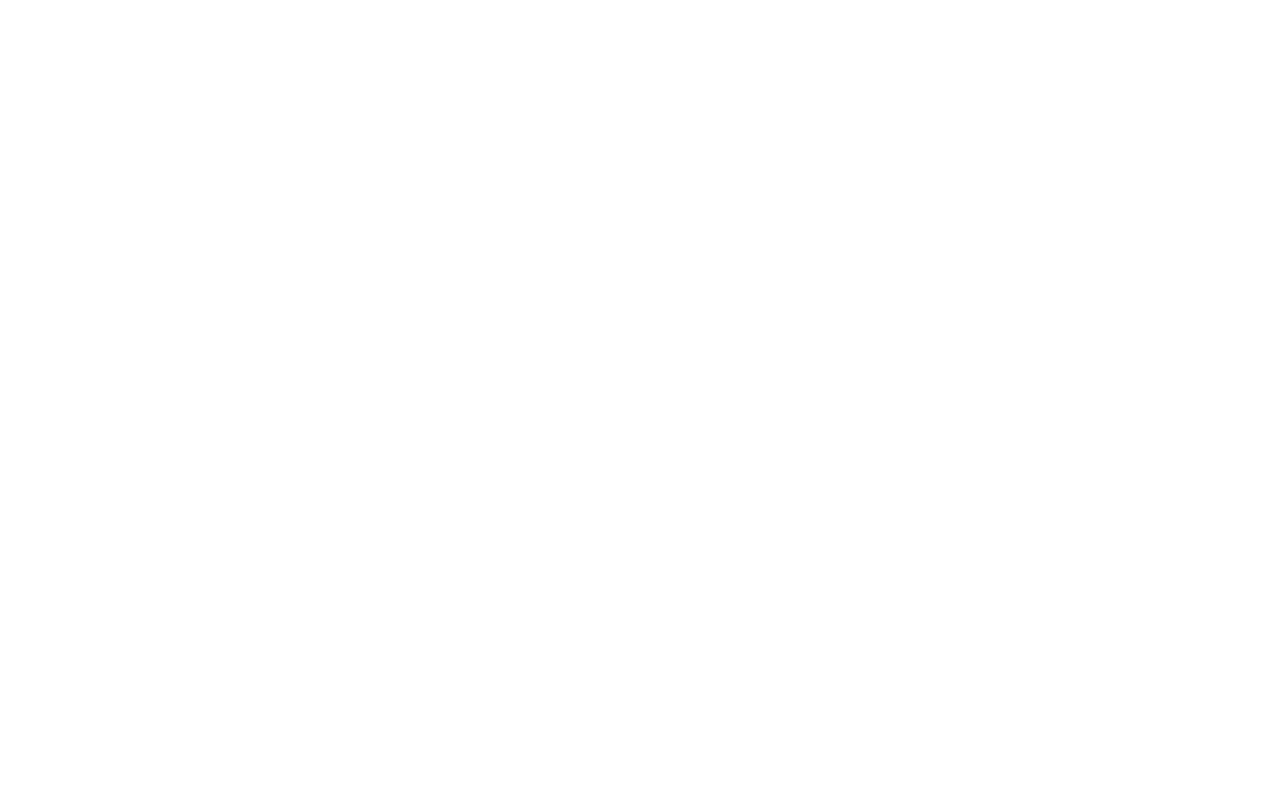
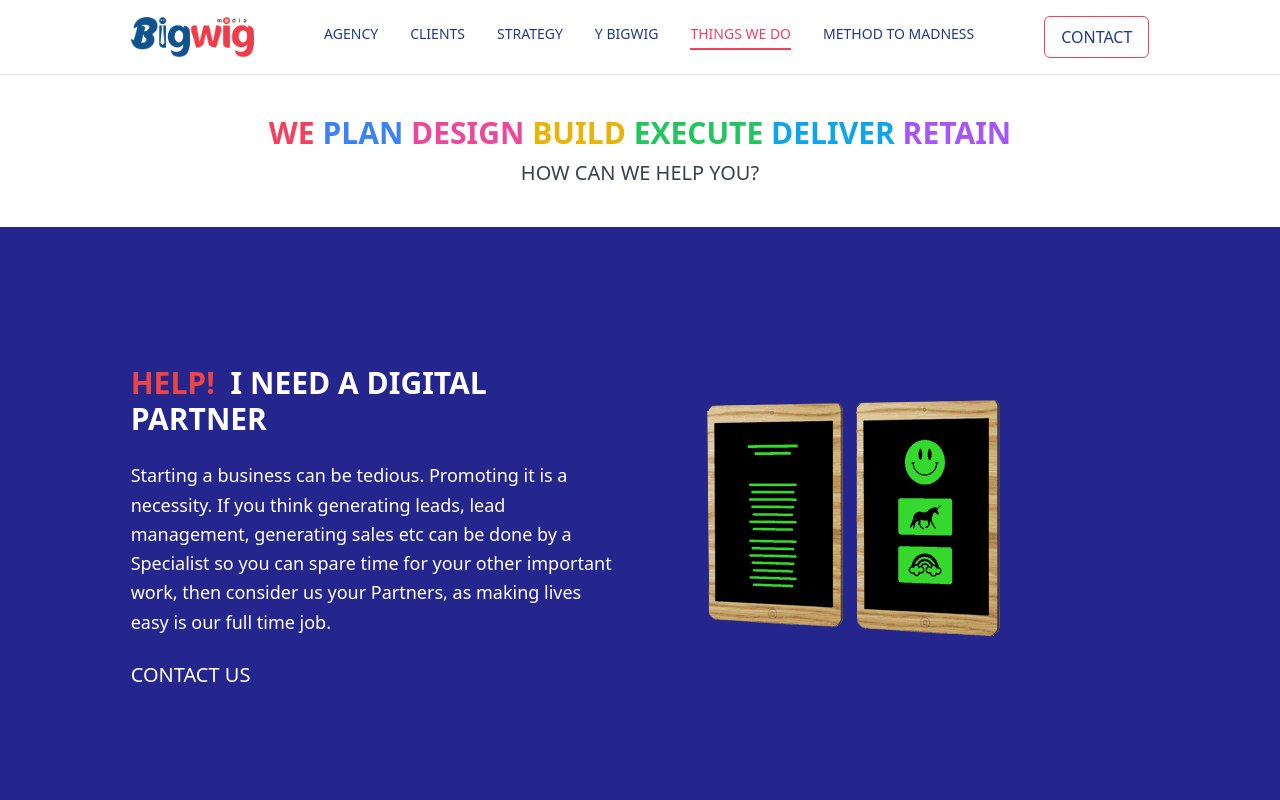
Before and after one commit to Chandan2812/Bigwig, a React (Vite) app: page /things-we-do in a window 1280 px wide. Before the commit this address had no page. Shown: the top 800 px of the page. Built offline with nearby package versions, Linux system fonts and the light colour scheme.

Commit message:
updated help section

```diff
--- a/src/App.tsx
+++ b/src/App.tsx
@@ -27,7 +27,7 @@
             </>
           }
         />
-        <Route path="/things-to-do" element={<HelpSection />} />
+        <Route path="/things-we-do" element={<HelpSection />} />
         <Route path="/Method" element={<Method />} />
         <Route path="/YBigwigSection" element={<YBigwigSection />} />
         <Route path="/Clients" element={<Clients />} />
--- a/src/Pages/Landing.tsx
+++ b/src/Pages/Landing.tsx
@@ -68,8 +68,8 @@
               <Link to="/YBigwigSection" className="block">
                 Y Bigwig
               </Link>
-              <Link to="/things-to-do" className="block">
-                Things to Do
+              <Link to="/things-we-do" className="block">
+                Things We Do
               </Link>
               <Link to="/method" className="block">
                 Method to Madness
--- a/src/Pages/Landing2.tsx
+++ b/src/Pages/Landing2.tsx
@@ -49,7 +49,7 @@
               <Link to="/bigwig">Y Bigwig</Link>
             </li>
             <li>
-              <Link to="/things-to-do">Things to Do</Link>
+              <Link to="/things-we-do">Things We Do</Link>
             </li>
             <li>
               <Link to="/method-to-madness">Method to Madness</Link>
--- a/src/components/HelpSection.tsx
+++ b/src/components/HelpSection.tsx
@@ -5,70 +5,77 @@
 import app from "../assets/app.gif";
 import newWeb from "../assets/new-website.gif";
 import bird from "../assets/digital-instalation.gif";
+import Footer from "./Footer";
+import { Link } from "react-router-dom";
 
 const services = [
   {
     title: "HELP! I NEED A DIGITAL PARTNER",
     description:
-      "Starting a business can be tedious. Promoting it is a necessity. If you think generating leads, lead management, generating sales etc. can be done by a Specialist so you can save time for your other important work, then consider us your Partner... as making lives easy is our full time job.",
+      "Starting a business can be tedious. Promoting it is a necessity. If you think generating leads, lead management, generating sales etc can be done by a Specialist so you can spare time for your other important work, then consider us your Partners, as making lives easy is our full time job.",
     img: digital,
-    bg: "bg-blue-900 text-white",
+    bg: "bg-[#25258E] text-white",
+    helpColor: "text-red-500",
+    restColor: "text-white",
   },
   {
     title: "HELP! I NEED TO EXECUTE A DIGITAL CAMPAIGN",
     description:
-      "Dealing with so many abilities we pride ourselves on having the capacity to handle anything a customer tosses at us. We trust in being the unshakeable comrade our customers could ever need. Be it the reason from individuals mind control to our customer’s overall vision, the list is reason including brands contact services etc.",
+      "Dealing with so many abilities, we pride ourselves on having the capacity to handle anything a customer tosses at us. We trust in being the unparalleled accomplice our customers could ever need; that is the reason notwithstanding our center services we likewise have secondary divisions like SEO, SMO, PPC, SEM, CPL, CPM and loads of other critical sounding 3 letter acronyms.",
     img: campaign,
-    bg: "bg-red-500 text-white",
+    bg: "bg-[#EE3D49] text-white",
+    helpColor: "text-blue-900",
+    restColor: "text-white",
   },
   {
     title: "HELP! I NEED CREATIVE CAMPAIGN",
     description:
-      "Creative campaign can be a distinctive fulfilling creative clinch such as teams both online and offline. Flyers, video editing, website layout, anything you can think of that will be needed in campaigning - we've got you covered.",
+      "Hey, not so stranger. So, at this time you might have some knowledge of the work we provide. And if you thought that is enough of what we do, sorry but we have more in store for you. Creative campaign land to a destination fulfilling creative criteria such as banners: both online and offline, flyers, video editing, website layout, anything you can think of that will be needed in campaigning, we’ve got you covered.",
     img: creativeCampaign,
-    bg: "bg-white",
+    bg: "bg-white text-black",
+    helpColor: "text-blue-900",
+    restColor: "text-red-500",
   },
   {
     title: "HELP! I NEED AN APP",
     description:
-      "We have created everything from corporate apps to multiplayer games to virtual pets. We have found that the real challenge isn't designing or building the functionalities but knowing which ones give actual value - and how to distribute the man hours.",
+      "We have created everything from corporate apps to multiplayer games to virtual pets. We have found that the real challenge isn’t designing or building the functionalities but knowing which ones give actual value - and how to distribute the man hours. We have been through the process countless times and we will get you through too.",
     img: app,
-    bg: "bg-blue-900 text-white",
+    bg: "bg-[#25258E] text-white",
+    helpColor: "text-red-500",
+    restColor: "text-white",
   },
   {
     title: "HELP! I NEED E-COMMERCE WEB APPLICATION WEBSITE",
     description:
-      "A well built DIGITAL PLATFORM should generate revenue, strengthen your brand and handle pressure from your customer support. But the demands and complexity of modern web technology has risen dramatically...",
+      "A well built DIGITAL PLATFROM should generate revenue, strengthen your brand and relieve pressure from your customer support. But the demands and complexity of modern web technology has risen enormously in the past few years, leaving many outdated and broken. Let’s try to fix that. Therefore we focus on creating your base glitch free and convenient so that it can 'rise above all'.",
     img: newWeb,
-    bg: "bg-red-500 text-white",
+    bg: "bg-[#EE3D49] text-white",
+    helpColor: "text-blue-900",
+    restColor: "text-white",
   },
   {
     title: "HELP! I NEED TO ORGANIZE AN EVENT",
     description:
-      "BigWig Events can help you with this too. From corporate events, M.I.C.E, destination weddings, catering to security, every detail is seen through empathetic grace.",
+      "Eventful are the days when you have an event to run. Well, don't get me started, BigWig Events can help you with this too.BigWig is a one stop destination as we cover variety of portions, from corporate events, MICE, desitination weddings, catering to security, every detail is seen through magnifying glass.",
     img: bird,
-    bg: "bg-bigwigBlue text-white",
-  },
-  {
-    title: "HELP! MY THING IS NONE OF THE ABOVE",
-    description:
-      "Just ping us for anything, even for watering your office plants, we probably will do even that awkward task with the utmost genius.",
-    img: "/assets/service7.png",
-    bg: "bg-white",
+    bg: "bg-[#25258E] text-white",
+    helpColor: "text-red-500",
+    restColor: "text-white",
   },
 ];
 
-const formatTitle = (title: string) => {
+const formatTitle = (title: string, helpColor: string, restColor: string) => {
   if (title.startsWith("HELP!")) {
     const parts = title.split("HELP!");
     return (
-      <h3 className="text-xl font-semibold">
-        <span className="text-blue-500 font-bold">HELP!</span>
-        <span style={{ color: "#ee3d49" }}>{parts[1]}</span>
+      <h3 className="text-3xl text-center md:text-left font-bold">
+        <span className={`${helpColor} font-black`}>HELP!</span>
+        <span className={`ml-2 ${restColor}`}>{parts[1]}</span>
       </h3>
     );
   }
-  return <h3 className="text-xl font-semibold">{title}</h3>;
+  return <h3 className="text-3xl font-bold">{title}</h3>;
 };
 
 const HelpSection = () => {
@@ -91,19 +98,24 @@
 
       {/* Services Section */}
       {services.map((service, index) => (
+        <div key={index} className={`w-full ${service.bg}`}>
           <div
-          key={index}
-          className={`flex flex-col md:flex-row ${
+            className={`w-full md:w-5/6 mx-auto flex flex-col md:flex-row ${
               index % 2 === 1 ? "md:flex-row-reverse" : ""
-          } items-center justify-between px-6 py-20 min-h-[600px] ${
-            service.bg
-          }`}
+            } items-center justify-between py-20 min-h-[600px]`}
           >
             {/* Text Section */}
-          <div className="md:w-1/2 space-y-4 px-10">
-            {formatTitle(service.title)}
-            <p className="text-2xl leading-relaxed">{service.description}</p>
-            <a href="#contact" className="underline text-sm font-semibold">
+            <div className="md:w-1/2 space-y-6 px-6">
+              {formatTitle(service.title, service.helpColor, service.restColor)}
+
+              <p className="text-lg text-justify md:text-left leading-relaxed">
+                {service.description}
+              </p>
+
+              <a
+                href="/contact"
+                className="text-xl font-thin mt-6 inline-block"
+              >
                 CONTACT US
               </a>
             </div>
@@ -117,23 +129,73 @@
               />
             </div>
           </div>
+        </div>
       ))}
 
-      {/* Final CTA */}
-      <div className="bg-red-500 text-white py-10 text-center space-y-4">
-        <h2 className="text-2xl font-semibold">
-          Let's not waste time & get started. Shall we?
-        </h2>
-        <button className="border px-6 py-3 rounded hover:bg-white hover:text-red-500 transition">
-          LET’S DISCUSS YOUR PROJECT
-        </button>
+      <section className="w-full md:w-5/6 mx-auto p-6 font-sans">
+        {/* Header */}
+        <div className="border-4 border-red-500 inline-block px-4 py-2 mb-8">
+          <span className="text-blue-700 font-bold text-2xl">HELP!</span>{" "}
+          <span className="text-red-600 text-2xl font-semibold">
+            MY THING IS NONE OF THE ABOVE
+          </span>
         </div>
 
-      {/* Footer */}
-      <footer className="bg-black text-white text-xs py-3 px-6 flex justify-between items-center">
-        <span>© BIGWIG 2019 | PRIVACY POLICY</span>
-        <span>MADE WITH ❤️</span>
-      </footer>
+        {/* Services List */}
+        <div className="flex flex-col sm:flex-row md:gap-6 mb-8">
+          <ul className="list-disc ml-6 space-y-2">
+            <li>CMS, LMS & CRM Development</li>
+            <li>Landing Page & Banner Ad's</li>
+            <li>Marketing Automation</li>
+            <li>Logo Designing</li>
+            <li>2D & 3D Animation & Motion Graphics</li>
+            <li>Email Marketing</li>
+            <li>Offline Creatives</li>
+          </ul>
+          <ul className="list-disc ml-6 space-y-2 mt-2">
+            <li>Content Writing</li>
+            <li>Blogs, Articles & Press Release</li>
+            <li>Video Shoot</li>
+            <li>Drone Shoot</li>
+            <li>Web & Marketing Analysis</li>
+            <li>Brand Doc & Brochures</li>
+            <li>ATL, BTL, TTL Services</li>
+          </ul>
+        </div>
+
+        {/* Call to action */}
+        <p className="mb-2">
+          Just{" "}
+          <span className="border-4 border-red-500 px-3 py-1 font-semibold inline-block">
+            Poke Us
+          </span>{" "}
+          for anything, even for watering your office plants, we probably
+        </p>
+        <p className="mb-4">
+          will do even that awkward task with the utmost genius.
+        </p>
+
+        {/* Contact Us */}
+        <p className="text-blue-700 font-bold tracking-wider">
+          <a href="/contact">CONTACT US</a>
+        </p>
+      </section>
+
+      <Footer />
+      <div className=" md:hidden fixed bottom-0 left-0 w-full flex z-50">
+        <a
+          href="tel:+918368573451"
+          className="w-1/2 py-3 bg-[#EE3D49] text-white text-center border-r border-white"
+        >
+          Call Me
+        </a>
+        <Link
+          to="/contact"
+          className="w-1/2 py-3 bg-blue-900 text-white text-center"
+        >
+          I'm Interested
+        </Link>
+      </div>
     </div>
   );
 };
--- a/src/components/nav.tsx
+++ b/src/components/nav.tsx
@@ -17,7 +17,7 @@
     { name: "CLIENTS", href: "/clients" },
     { name: "STRATEGY", href: "/strategy" },
     { name: "Y BIGWIG", href: "/YBigwigSection" },
-    { name: "THINGS WE DO", href: "/things-to-do" },
+    { name: "THINGS WE DO", href: "/things-we-do" },
     { name: "METHOD TO MADNESS", href: "/method" },
   ];
 
```
Lines whose indentation alone changed are shown as unchanged.
